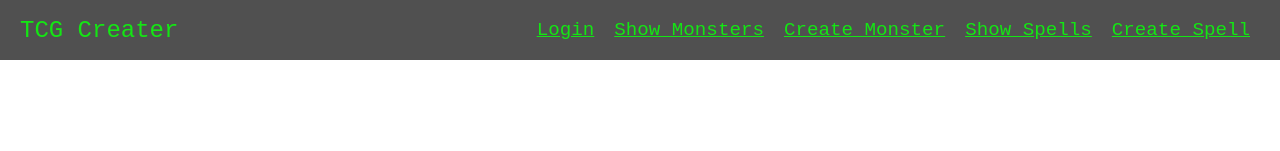
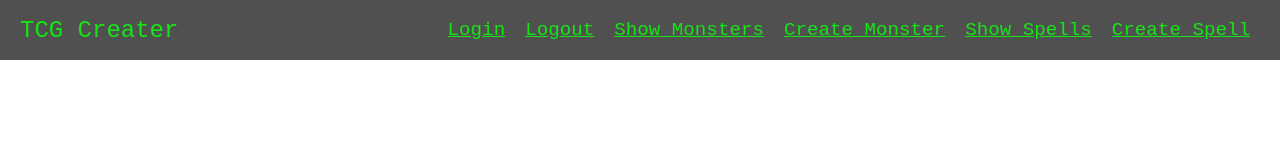
Before and after one commit to jrinehuls/tcg-creator, a React (Vite) app: page / in a window 1280 px wide. Shown: the top 151 px of the page. Built offline with nearby package versions, Linux system fonts and the light colour scheme.

Commit message:
Add logout

```diff
--- a/src/components/header/Header.jsx
+++ b/src/components/header/Header.jsx
@@ -2,7 +2,6 @@ import styles from "./Header.module.css"
 
 function Header() {
 
-    // Was getting called all the time. All requests denied.
     function logout() {
         localStorage.removeItem('token');
     }
@@ -14,7 +13,7 @@ function Header() {
                     <span>TCG Creater</span>
                     <div className={styles.linkContainer}>
                         <a href='/'>Login</a>
-                        {/*<a href='/' onClick={logout()}>Logout</a>*/}
+                        <a href='/' onClick={logout}>Logout</a>
                         <a href="/monsters">Show Monsters</a>
                         <a href="/monster/create">Create Monster</a>
                         <a href="/spells">Show Spells</a>
```
